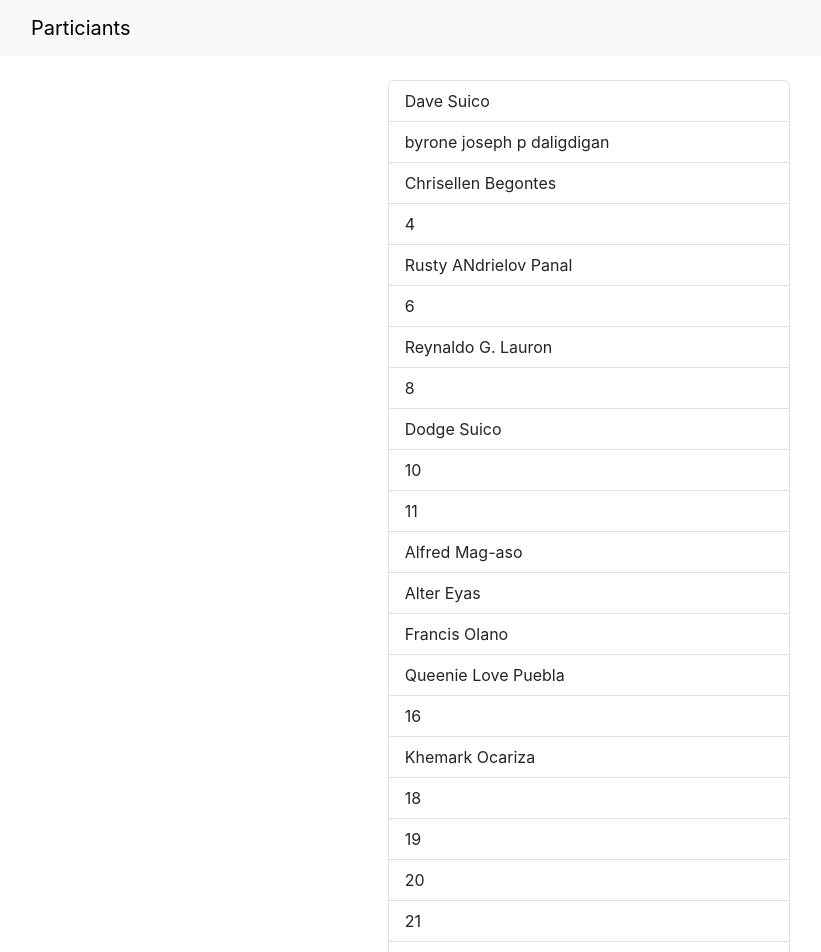
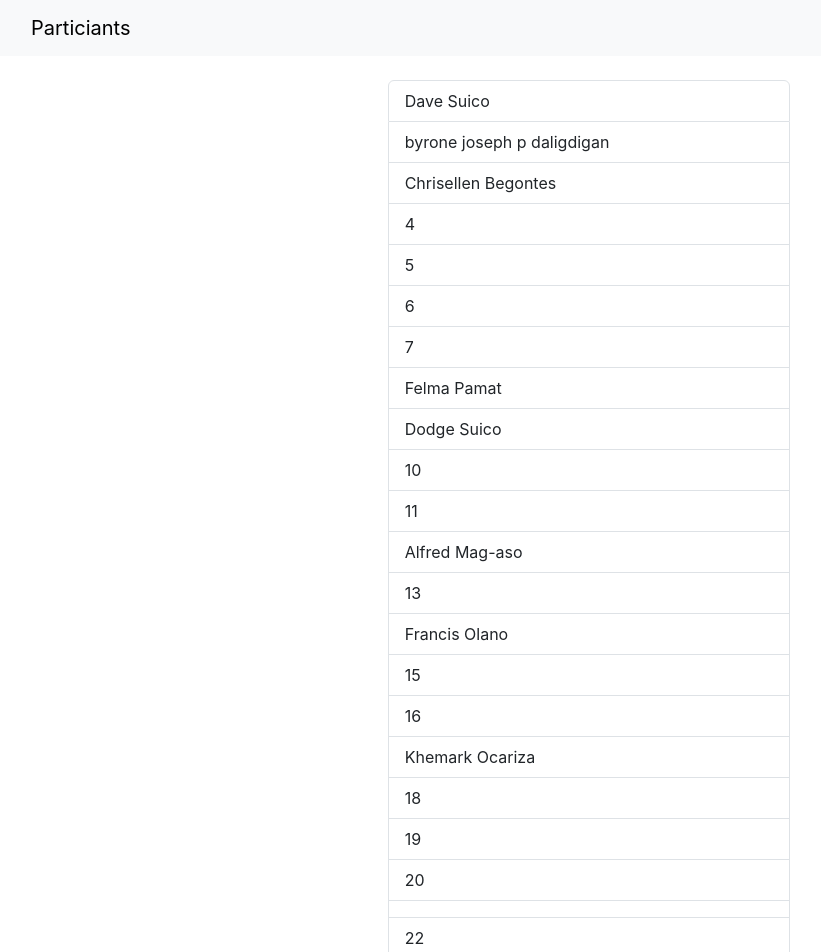
Before and after one commit to suicodave/ExpenseUIDemoReact, a React (Create React App) app: page /Participants in a window 1280 px wide. Shown: the top 952 px of the page, without its empty margins (51-872 px from the left). Built offline with nearby package versions, Linux system fonts and the light colour scheme.

Commit message:
SirrrrrUwu

```diff
--- a/src/Participants/ParticiantsList.js
+++ b/src/Participants/ParticiantsList.js
@@ -7,27 +7,27 @@ function ParticiantsList() {
       <ListGroup.Item>byrone joseph p daligdigan</ListGroup.Item>
       <ListGroup.Item>Chrisellen Begontes</ListGroup.Item>
       <ListGroup.Item>4</ListGroup.Item>
-      <ListGroup.Item>Rusty ANdrielov Panal</ListGroup.Item>
+      <ListGroup.Item>5</ListGroup.Item>
       <ListGroup.Item>6</ListGroup.Item>
-      <ListGroup.Item>Reynaldo G. Lauron</ListGroup.Item>
-      <ListGroup.Item>8</ListGroup.Item>
+      <ListGroup.Item>7</ListGroup.Item>
+      <ListGroup.Item>Felma Pamat</ListGroup.Item>
       <ListGroup.Item>Dodge Suico</ListGroup.Item>
       <ListGroup.Item>10</ListGroup.Item>
       <ListGroup.Item>11</ListGroup.Item>
       <ListGroup.Item>Alfred Mag-aso</ListGroup.Item>
-      <ListGroup.Item>Alter Eyas</ListGroup.Item>
+      <ListGroup.Item>13</ListGroup.Item>
       <ListGroup.Item>Francis Olano</ListGroup.Item>
-      <ListGroup.Item>Queenie Love Puebla</ListGroup.Item>
+      <ListGroup.Item>15</ListGroup.Item>
       <ListGroup.Item>16</ListGroup.Item>
       <ListGroup.Item>Khemark Ocariza</ListGroup.Item>
       <ListGroup.Item>18</ListGroup.Item>
       <ListGroup.Item>19</ListGroup.Item>
       <ListGroup.Item>20</ListGroup.Item>
-      <ListGroup.Item>21</ListGroup.Item>
+      <ListGroup.Item></ListGroup.Item>
       <ListGroup.Item>22</ListGroup.Item>
       <ListGroup.Item>Jestoni Villarta</ListGroup.Item>
       <ListGroup.Item>24</ListGroup.Item>
-      <ListGroup.Item>Jay Ann Torres</ListGroup.Item>
+      <ListGroup.Item></ListGroup.Item>
     </ListGroup>
   );
 }
```
